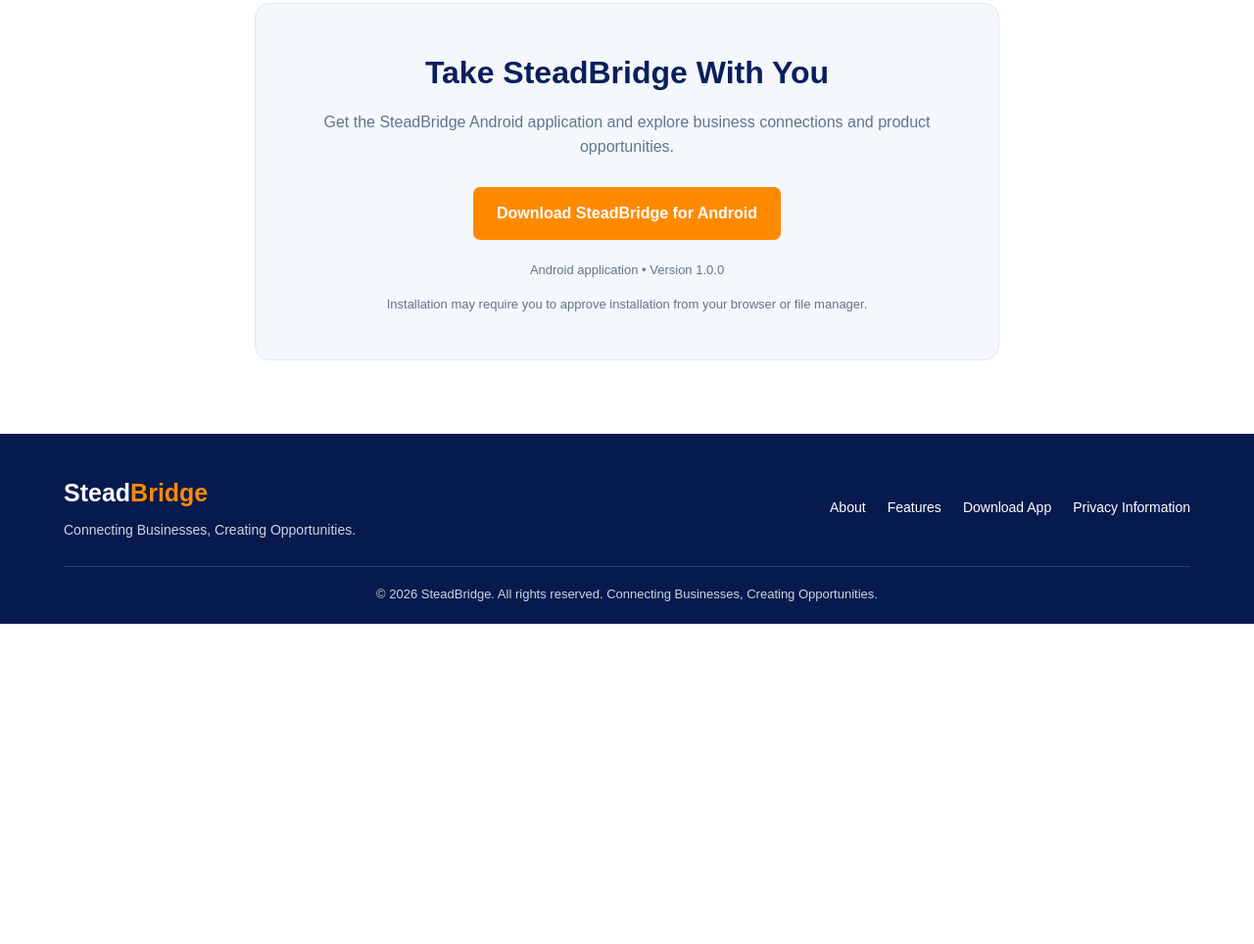
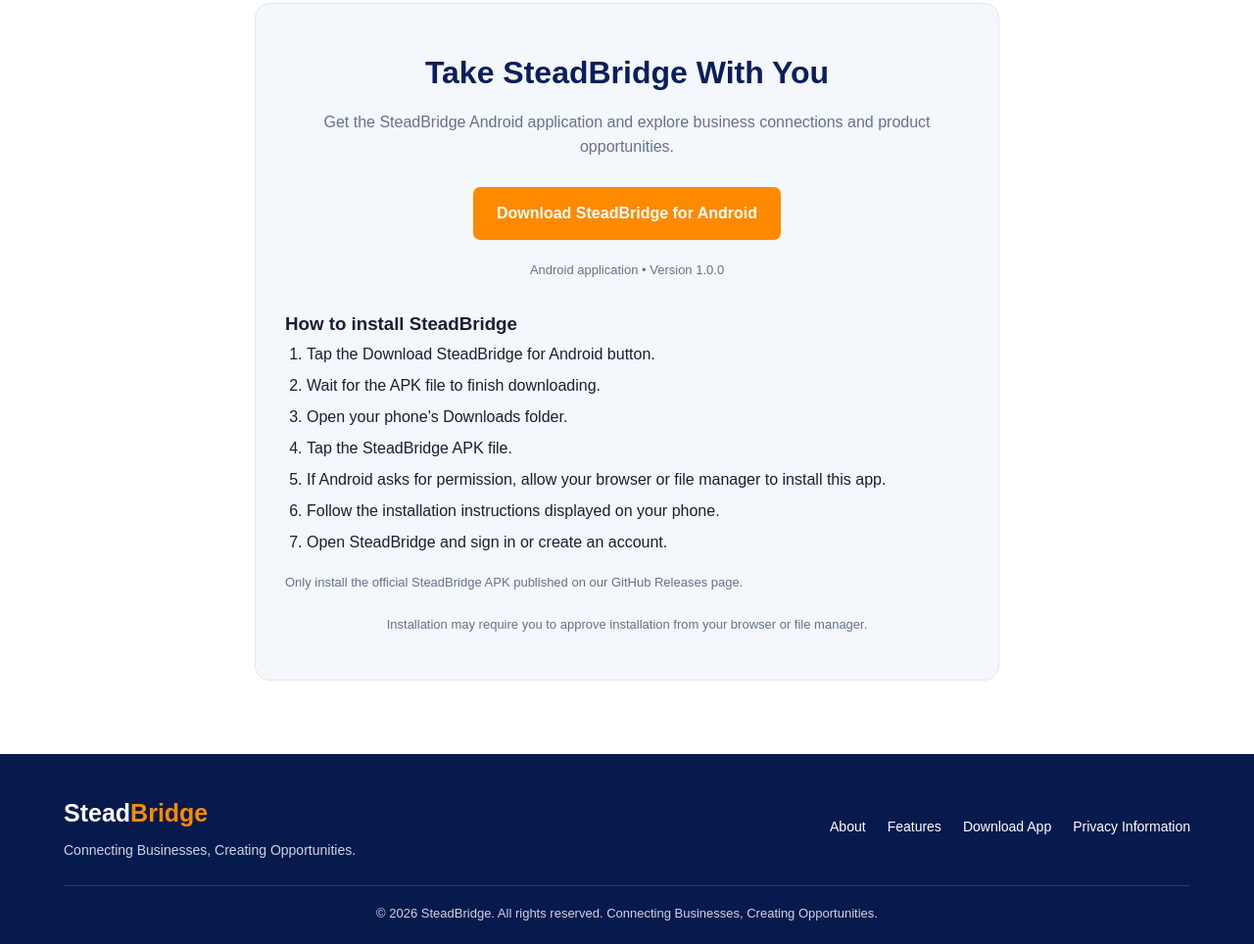
Before and after one commit to steadfastthompson5-cyber/steadbridge, a plain HTML site: page index.html in a window 1280 px wide. Shown: the part 2675-3639 px from the top of the page at 98% size. Before the commit the page ends 3312 px from the top, so only its background shows below. Drawn offline with Linux system fonts and the light colour scheme.

```diff
--- a/index.html
+++ b/index.html
@@ -682,6 +682,24 @@
           Android application • Version 1.0.0
         </span>
 
+<div style="margin-top: 30px; text-align: left;">
+  <h3>How to install SteadBridge</h3>
+
+  <ol style="padding-left: 22px; line-height: 2;">
+    <li>Tap the Download SteadBridge for Android button.</li>
+    <li>Wait for the APK file to finish downloading.</li>
+    <li>Open your phone's Downloads folder.</li>
+    <li>Tap the SteadBridge APK file.</li>
+    <li>If Android asks for permission, allow your browser or file manager to install this app.</li>
+    <li>Follow the installation instructions displayed on your phone.</li>
+    <li>Open SteadBridge and sign in or create an account.</li>
+  </ol>
+
+  <p style="font-size: 13px; color: #64748B; margin-top: 15px;">
+    Only install the official SteadBridge APK published on our GitHub Releases page.
+  </p>
+</div>
+
         <span class="download-note">
           Installation may require you to approve installation
           from your browser or file manager.
```
Also changed, not shown: 1 other file.
